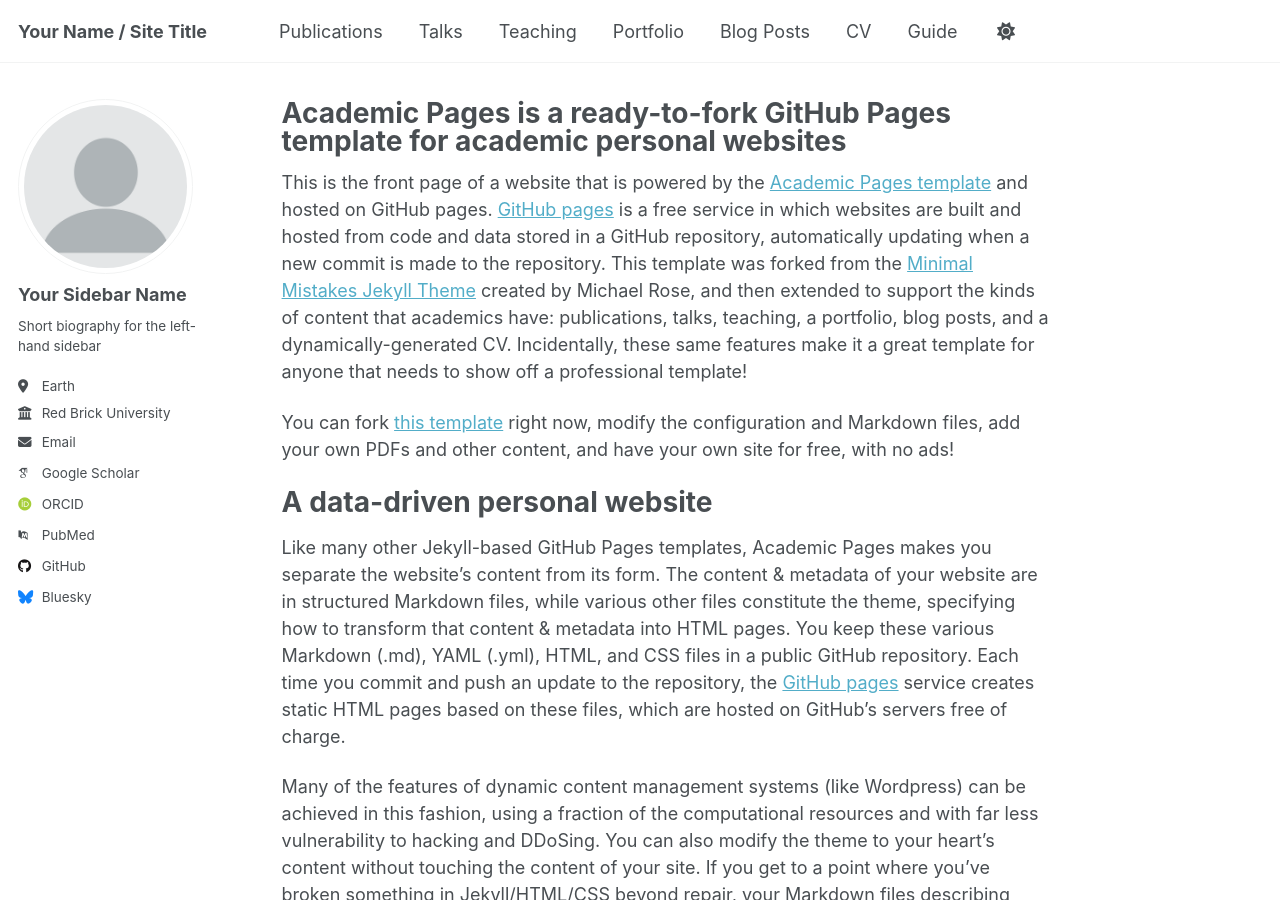
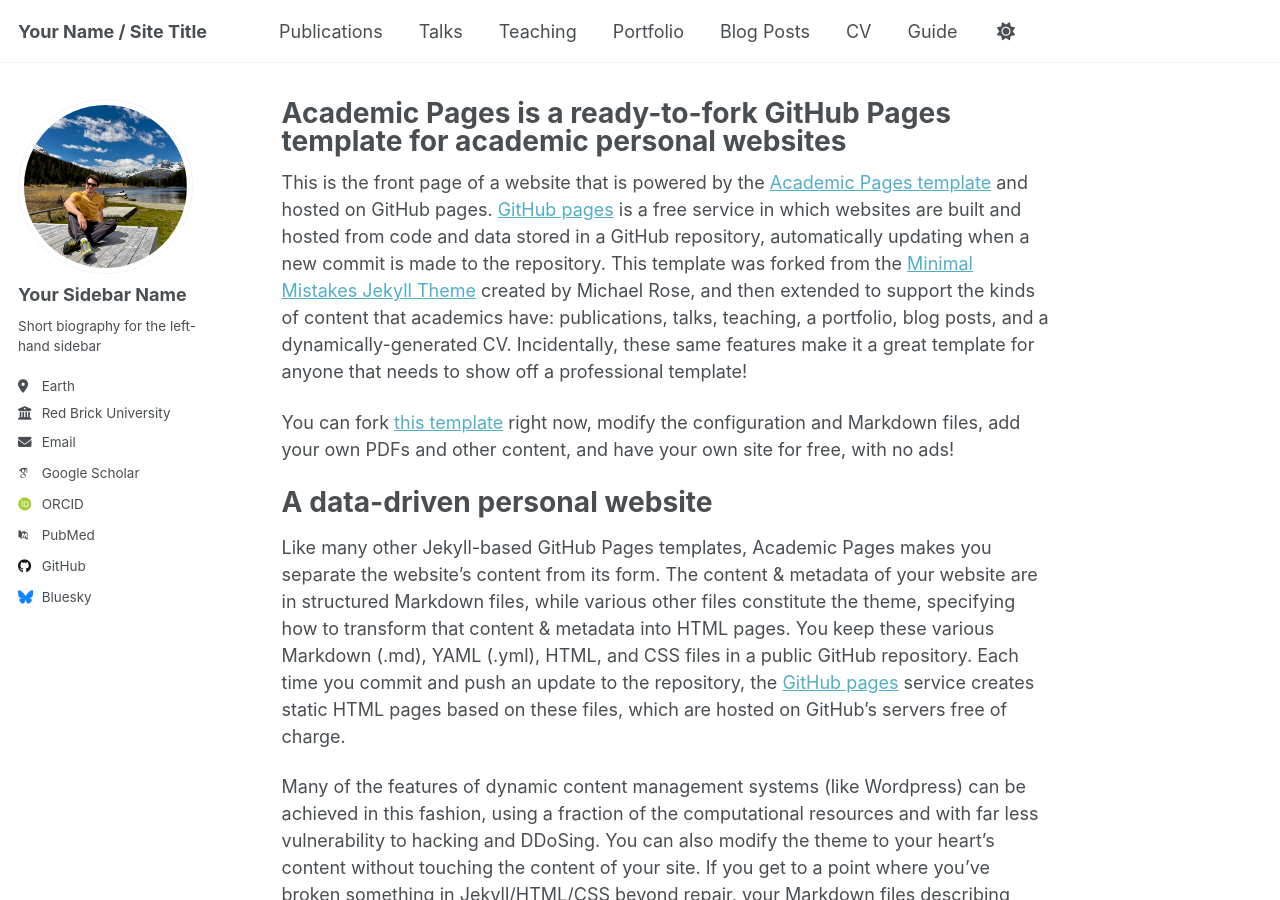
Before and after one commit to marcomanzoni/marcomanzoni.github.io, a Jekyll site: the page built from _pages/about.md, in a window 1280 px wide and 900 px high. Built offline with Jekyll 4.4.1, drawn with Linux system fonts in a browser that asks for light colours; some web fonts are replaced; a script that is not in the unit is left out.

Commit message:
Update photo

```diff
--- a/_config.yml
+++ b/_config.yml
@@ -22,7 +22,7 @@ repository               : "academicpages/academicpages.github.io"
 #               Additional customization can be done by editing /_includes/author-profile.html
 author:
   # Biographic information
-  avatar           : "profile.png"
+  avatar           : "photo_moritz.jpeg"
   name             : "Your Sidebar Name"
   pronouns         : # example: "she/her"
   bio              : "Short biography for the left-hand sidebar"
```
Also changed, not shown: images/photo_moritz.jpeg (added), 1 other file.
